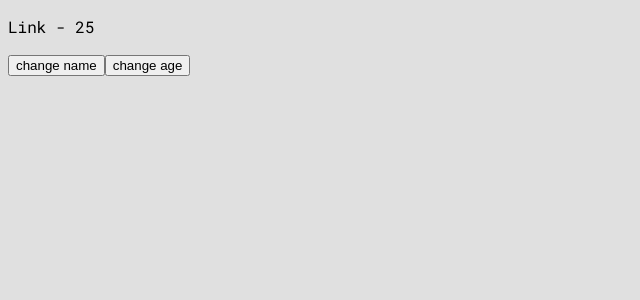
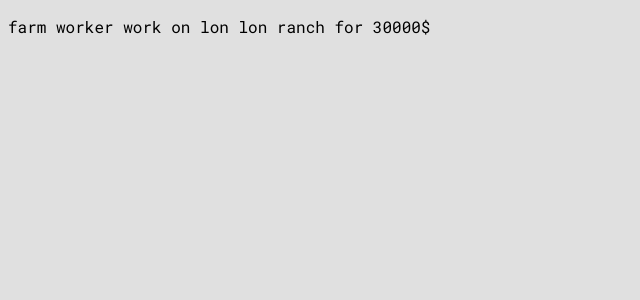
Before and after one commit to RemyChazelas/developers-jobs-vue, a Vue app: page / in a window 1280 px wide. Shown: the top 300 px of the page, without its empty margins (0-640 px from the left). Built offline with nearby package versions, Linux system fonts and the light colour scheme.

Commit message:
cretae a types folder & a job file and a constant jobs into app.vue with all properties in a array of objetcs

```diff
--- a/src/App.vue
+++ b/src/App.vue
@@ -1,31 +1,52 @@
 <template>
-  <div class="app"><p>{{ name }} - {{ age }}</p></div>
-  <button @click="changeName('Zelda')">change name</button>
-  <button @click="changeAge(20)">change age</button>
+  <div class="app">
+    <!-- <p>{{ name }} - {{ age }}</p>
+    <button @click="changeName('Zelda')">change name</button>
+    <button @click="changeAge('30')">change age</button> -->
+
+    <p>{{ jobs[0].title }} work on {{ jobs[0].location }} for {{ jobs[0].salary }}$</p>
+  </div>
 </template>
 
 <script lang="ts">
-import { defineComponent } from "vue";
+import { defineComponent, ref } from 'vue';
+import Job from '@/types/Job'
+export default defineComponent({
+  name: 'App',
+  components: {},
+  setup() {
+    // const state = reactive({
+    //   name: 'Link',
+    //   age: 25 as number | string
+    // })
 
-export default defineComponent({
-  name: "App",
-  components: {},
-  data() {
-    return {
-      name: 'Link',
-      age: 25 as number | string
-    }
+    // state.name = 999 // cannot change type
+    // state.age = '26'
+    // return {...toRefs(state)}
+    // const name = ref('Link')
+    // const age = ref<number | string>(25)
+    // return { name, age }
+    const jobs = ref<Job[]>([
+      { title: 'farm worker', location: 'lon lon ranch', salary: 30000, id: '1' },
+      { title: 'quarryman', location: 'death mountain', salary: 40000, id: '2' },
+      { title: 'flute player', location: 'the lost woods', salary: 35000, id: '3' },
+      { title: 'fisherman', location: 'lake hylia', salary: 21000, id: '4' },
+      { title: 'prison guard', location: 'gerudo valley', salary: 32000, id: '5' }
+    ])
+    return { jobs }
   },
   methods: {
-    changeName(name: 'string') {
-    this.name = name
-    return name
-    },
-    changeAge(age: number | string) {
-      this.age = age
-    }
+    // changeName(name: string) {
+    //   this.name = name
+    //   return name
+    // },
+    // changeAge(age: number | string) {
+    //   this.age = age
+    //   return age
+    // }
   }
 });
 </script>
 
-<style></style>
+<style>
+</style>
--- /dev/null
+++ b/src/types/Job.ts
@@ -0,0 +1,8 @@
+interface Job {
+    title: string,
+    location: string,
+    salary: number,
+    id: string
+  }
+
+  export default Job
```
